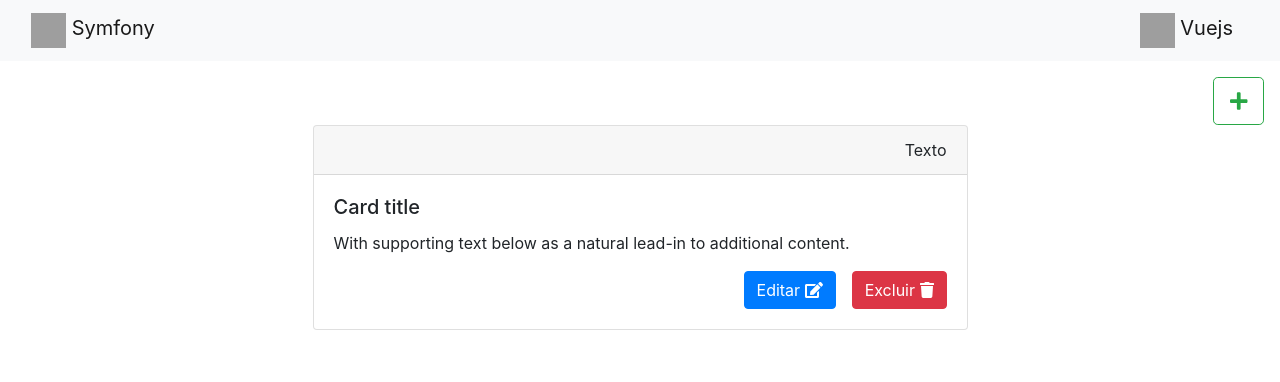
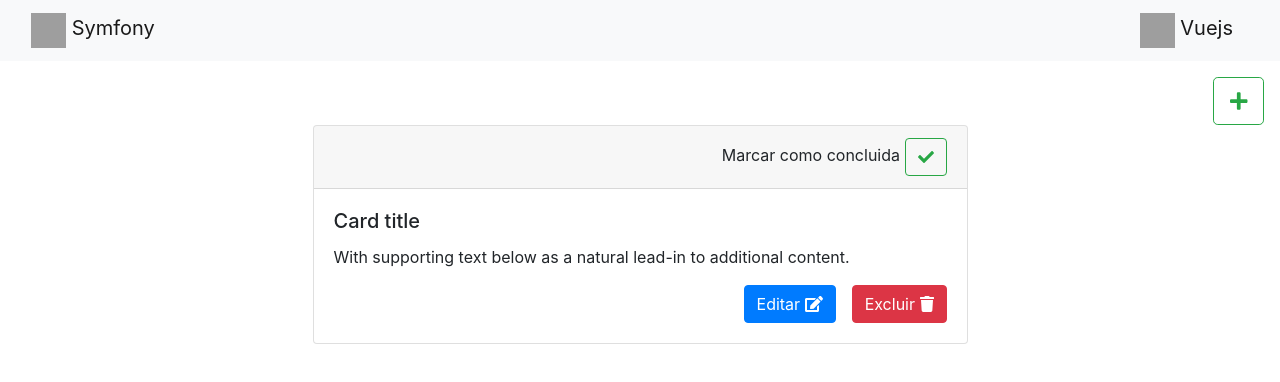
Before and after one commit to rodrigoyuri/list-to-do, a Vue app in the folder web/: page / in a window 1280 px wide. Shown: the top 382 px of the page. Built offline with nearby package versions, Linux system fonts and the light colour scheme; grey boxes are pictures that could not be loaded.

Commit message:
Importação de um novo icon e uso dele para o botão de checagem de Task.

```diff
--- a/web/src/components/CardTask.vue
+++ b/web/src/components/CardTask.vue
@@ -1,7 +1,14 @@
 <template>
     <div class="row d-flex justify-content-center">
         <div class="card w-50">
-            <div class="card-header d-flex justify-content-end">Texto</div>
+            <div class="card-header d-flex justify-content-end">
+                <div>
+                    Marcar como concluida
+                    <button class="btn btn-outline-success">
+                        <font-awesome-icon icon="check" />
+                    </button>
+                </div>
+            </div>
             <div class="card-body">
                 <h5 class="card-title">Card title</h5>
                 <p class="card-text">With supporting text below as a natural lead-in to additional content.</p>
--- a/web/src/main.js
+++ b/web/src/main.js
@@ -1,7 +1,7 @@
 import Vue from 'vue'
 import BootstrapVue from 'bootstrap-vue/dist/bootstrap-vue.esm';
 import { library } from '@fortawesome/fontawesome-svg-core';
-import { faPlus, faEdit, faTrash } from '@fortawesome/free-solid-svg-icons';
+import { faPlus, faEdit, faTrash, faCheck } from '@fortawesome/free-solid-svg-icons';
 import { FontAwesomeIcon } from '@fortawesome/vue-fontawesome';
 
 import App from './App.vue'
@@ -13,7 +13,7 @@ Vue.config.productionTip = false;
 
 Vue.use(BootstrapVue);
 
-library.add(faPlus, faEdit, faTrash);
+library.add(faPlus, faEdit, faTrash, faCheck);
 Vue.component('font-awesome-icon', FontAwesomeIcon);
 
 new Vue({
```
